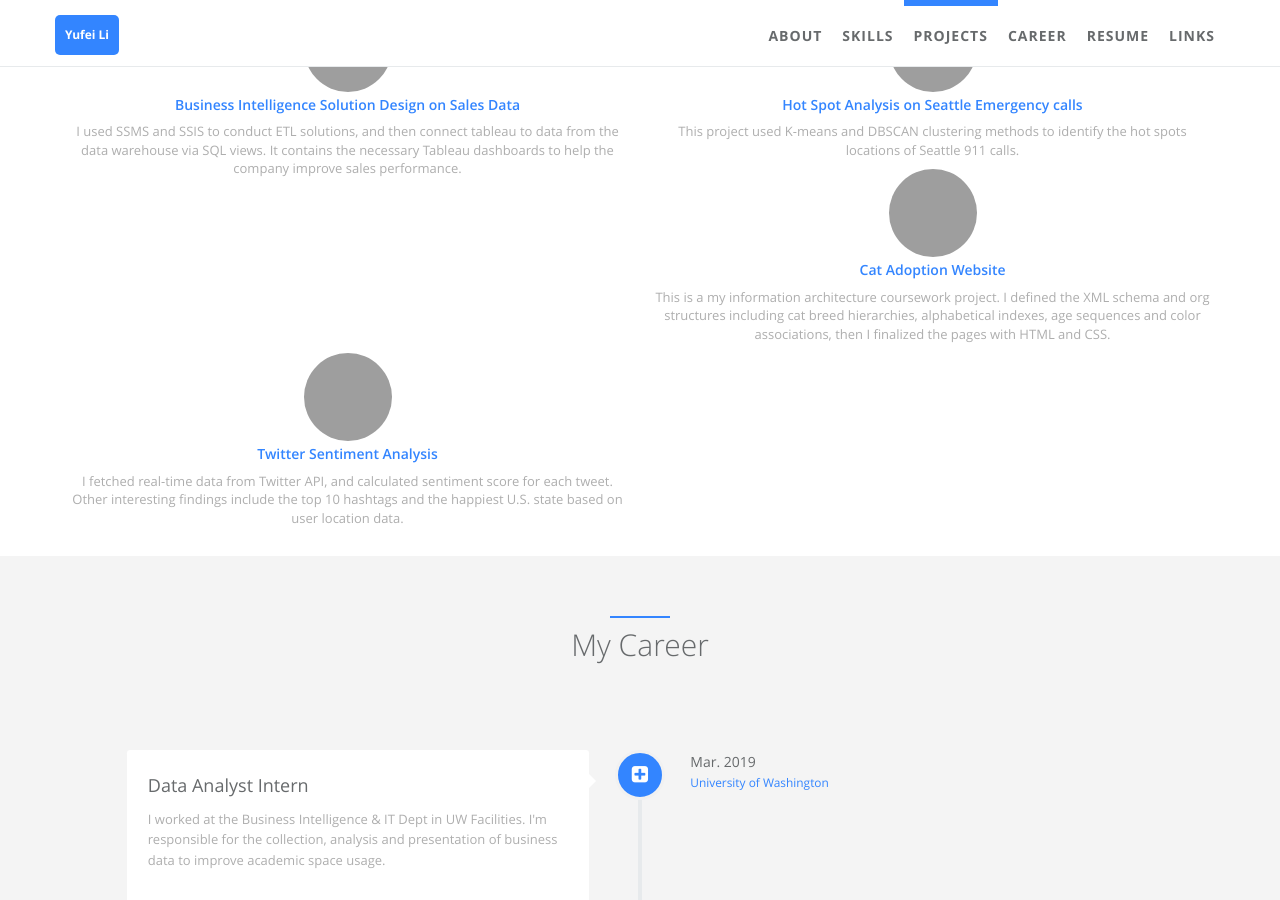
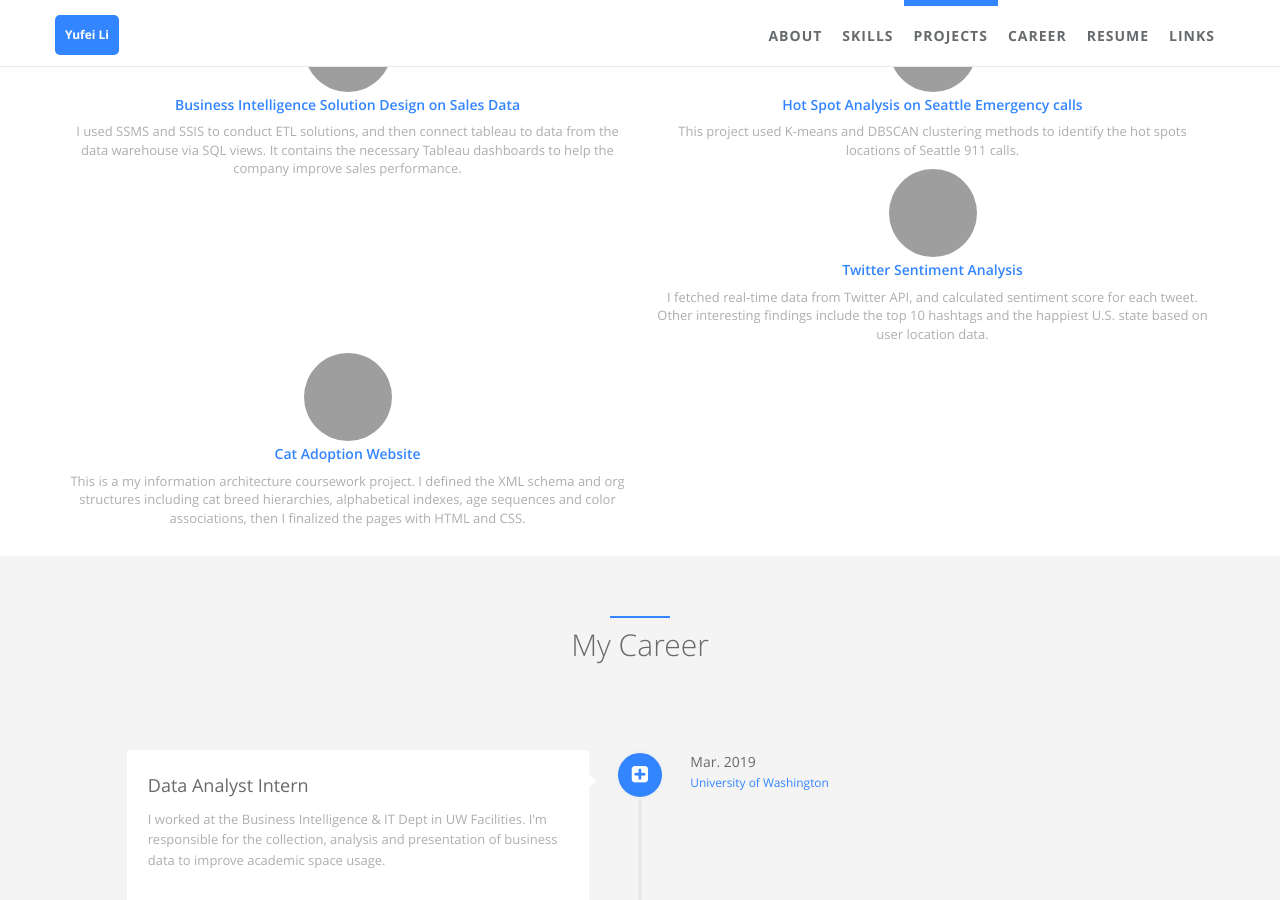
Before and after one commit to Kate0528/Kate0528.github.io, a Jekyll site: the page built from index.html, in a window 1280 px wide and 900 px high, scrolled down 1964 px. Built offline with Jekyll 4.4.1, drawn with Linux system fonts in a browser that asks for light colours; part of the change alters nothing that is shown.

Commit message:
change format

```diff
--- a/_data/index/projects.yml
+++ b/_data/index/projects.yml
@@ -13,14 +13,14 @@
   url: https://kate0528.github.io/Hot-Spot-Analysis-on-Seattle-911-Calls-Data/
   desc: This project used K-means and DBSCAN clustering methods to identify the hot spots locations of Seattle 911 calls.
 
+- name: Twitter Sentiment Analysis
+  i18n: Python
+  img: /static/assets/img/landing/Twitter_Sentiment.jpg
+  url: https://kate0528.github.io/Twitter-Sentiment-Analysis/
+  desc: I fetched real-time data from Twitter API, and calculated sentiment score for each tweet. Other interesting findings include the top 10 hashtags and the happiest U.S. state based on user location data.
+
 - name: Cat Adoption Website
   i18n: XML
   img: /static/assets/img/landing/Cat_Adoption.jpg
   url: https://kate0528.github.io/Cat-Adoption-Site/
   desc: This is a my information architecture coursework project. I defined the XML schema and org structures including cat breed hierarchies, alphabetical indexes, age sequences and color associations, then I finalized the pages with HTML and CSS.
-
-- name: Twitter Sentiment Analysis
-  i18n: Python
-  img: /static/assets/img/landing/Twitter_Sentiment.jpg
-  url: https://kate0528.github.io/Twitter-Sentiment-Analysis/
-  desc: I fetched real-time data from Twitter API, and calculated sentiment score for each tweet. Other interesting findings include the top 10 hashtags and the happiest U.S. state based on user location data.
```
